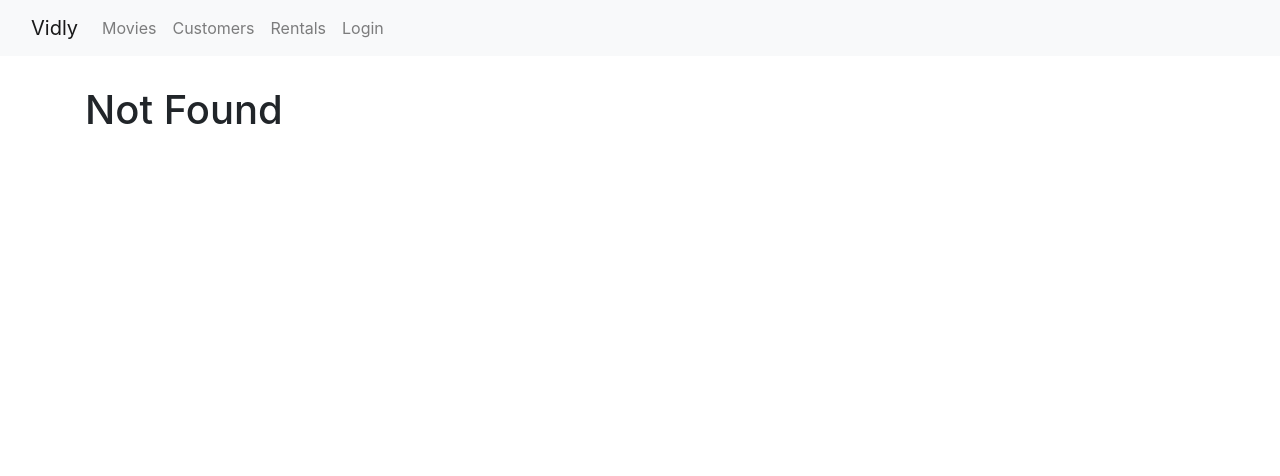
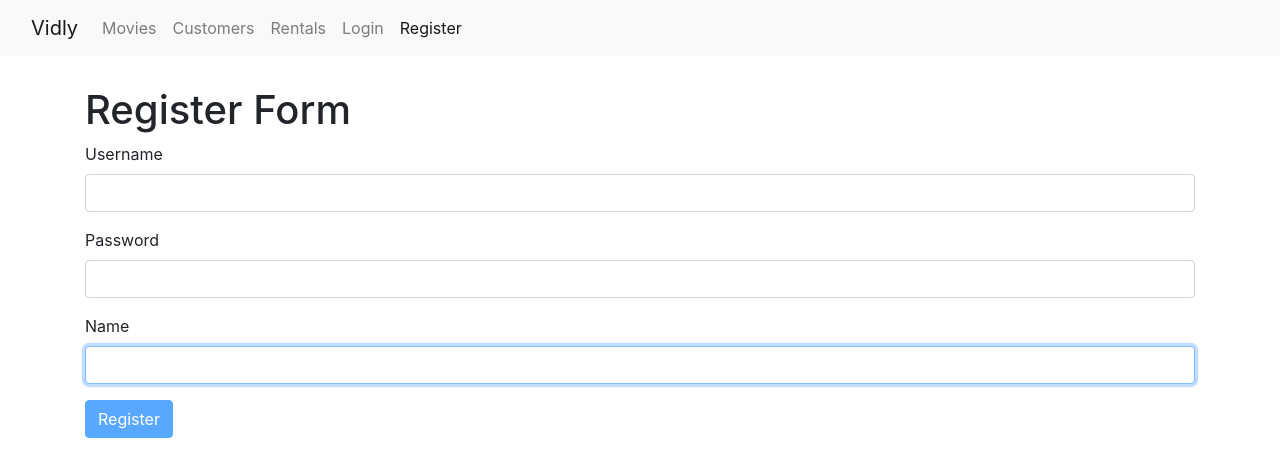
Before and after one commit to abram-stack/vidlyshop, a React (Create React App) app: page /register in a window 1280 px wide. Before the commit this address led to /not-found. Shown: the top 476 px of the page. Built offline with nearby package versions, Linux system fonts and the light colour scheme.

Commit message:
login, register form

```diff
--- a/src/App.js
+++ b/src/App.js
@@ -7,6 +7,7 @@
 import NavBar from './components/navBar';
 import MovieForm from './components/movieForm';
 import LoginForm from './components/loginForm';
+import RegisterForm from './components/registerForm';
 import './App.css';
 
 class App extends Component {
@@ -17,13 +18,14 @@
         <NavBar/>
         <main className='container'>
           <Switch>
+            <Route path='/register' component={RegisterForm}></Route>
             <Route path='/login' component={LoginForm}></Route>
             <Route path='/movies/:id' component={MovieForm}></Route>
             <Route path='/movies' component={Movies}></Route>
             <Route path='/customers' component={Customers}></Route>
             <Route path='/rentals' component={Rentals}></Route>
             <Route path='/not-found' component={notFound}></Route>
-            <Redirect from='/' to='Movies' exact></Redirect>
+            <Redirect from='/' to='movies' exact></Redirect>
             <Redirect to='/not-found'></Redirect>
           </Switch>
         </main>
--- /dev/null
+++ b/src/components/common/form.jsx
@@ -0,0 +1,83 @@
+import React, { Component } from 'react';
+import Joi from 'joi-browser'
+import Input from './input'
+
+class Form extends Component {
+  state = {
+    data: { },
+    errors: { }
+  }
+
+   validate = () => {
+    const options = {abortEarly: false}
+    const { error } = Joi.validate(this.state.data, this.schema, options);
+    if (!error) return null;
+
+    const errors = {};
+    for (let item of error.details)
+      // we iterate, each item we assign to errors object ie: errors.username = message
+      errors[item.path[0]] = item.message;
+
+    return errors;
+   }
+
+  validateProperty = ({ name, value }) => {
+    const obj = {[name]: value };
+    const schema = { [name]: this.schema[name] };
+
+    const { error } = Joi.validate(obj, schema);
+    return (error) ? error.details[0].message : null;
+  }
+
+
+   // replace e with dstructuring, e.currentTarget
+  handleChange = ({ currentTarget: input }) => {
+    const errors = { ...this.state.errors };
+    const errorMessage = this.validateProperty(input);
+    if (errorMessage) errors[input.name] = errorMessage;
+    else delete errors[input.name]; //because we want to clear the state
+
+    const data = { ...this.state.data };
+    data[input.name] = input.value; //assign data dynamically using [], independently instead of using .
+    this.setState({ data, errors });
+    console.log(data);
+  }
+
+  handleSubmit = (e) => {
+    e.preventDefault();
+    const errors = this.validate();
+    // we should return error, if no errors, we should return { },cause we cant return null
+    this.setState({ errors: errors || { }});
+    if (errors) return;
+
+    this.doSubmit();
+  }
+
+
+  renderButton(label) {
+    return (
+      <button
+        disabled={this.validate()}
+        className='btn btn-primary'>
+       {label}
+      </button>
+    );
+  }
+
+  renderInput(name, label, type='text') {
+     const { data, errors } = this.state;
+    return (
+      <Input
+        type={type}
+        name={name}
+        value={data[name]}
+        label={label}
+        onChange={this.handleChange}
+        error={errors[name]}
+     />
+    );
+
+  }
+}
+
+export default Form;
--- a/src/components/common/input.jsx
+++ b/src/components/common/input.jsx
@@ -1,6 +1,6 @@
 import React, { Component } from 'react';
 
-const Input = ({ name, label, value, error, onChange }) => {
+const Input = ({ name, label, error, ...rest }) => {
   return (
     <div className="form-group">
       <label htmlFor={name}>
@@ -8,10 +8,9 @@
       </label>
       <input
         autoFocus
+        {...rest}
         name={name}
-        value={value}
-        onChange={onChange}
-        id={name} type="text"
+        id={name}
         className="form-control"
       />
       {/* if error is truthy then execute */}
--- a/src/components/loginForm.jsx
+++ b/src/components/loginForm.jsx
@@ -1,19 +1,16 @@
 import React, { Component } from 'react';
 import Joi from 'joi-browser'
-import Input from './common/input';
-import { result } from 'lodash';
+import Form from './common/form'
 
-class LoginForm extends Component {
-  // username = React.createRef()
-
+class LoginForm extends Form {
   state = {
-    account: {
+    data: {
       username: '',
       password: ''
     },
-    errors: {
-      // username: 'username is required. ie. username, map account dynamically
-    }
+    errors: { }
+      // username: 'username is required. ie. username, map data dynamically
+
   }
 
   schema = {
@@ -21,79 +18,19 @@
     password: Joi.string().required().label('Password')
   };
 
-  validate = () => {
-    const options = {abortEarly: false}
-    const { error } = Joi.validate(this.state.account, this.schema, options);
-    if (!error) return null;
 
-    const errors = {};
-    for (let item of error.details)
-      // we iterate, each item we assign to errors object ie: errors.username = message
-      errors[item.path[0]] = item.message;
-
-    return errors;
+  doSubmit = () => {
+    console.log('fomr submitted');
   }
 
-  handleSubmit = (e) => {
-    e.preventDefault();
-
-
-    const errors = this.validate();
-    // we got error returned
-    this.setState({ errors});
-
-    if (errors) return;
-
-    // call the server
-    // in react, we dont use DOM element directly to get access to user element, we use REFERENCE
-    // rule of thumb : minimize reference.
-    // const username = this.username.current.value;
-    console.log('submitted');
-  }
-
-  validateProperty = ({ name, value }) => {
-    const obj = {[name]: value };
-    const schema = { [name]: this.schema[name] };
-
-    const { error } = Joi.validate(obj, schema);
-    return (error) ? error.details[0].message : null;
-  }
-
-
-  // replace e with dstructuring, e.currentTarget
-  handleChange = ({ currentTarget: input }) => {
-    const errors = { ...this.state.errors };
-    const errorMessage = this.validateProperty(input);
-    if (errorMessage) errors[input.name] = errorMessage;
-    else delete errors[input.name]; //because we want to clear the state
-
-    const account = { ...this.state.account };
-    account[input.name] = input.value; //assign account dynamically using [], independently instead of using .
-    this.setState({ account, errors });
-  }
-
-
   render() {
-    const { account, errors } = this.state;
     return (
       <div>
         <h1>Login</h1>
         <form onSubmit={ this.handleSubmit }>
-          <Input
-            name='username'
-            value={account.username}
-            label='Username'
-            onChange={this.handleChange}
-            error={errors.username}
-          />
-          <Input
-            name='password'
-            value={account.password}
-            label='Password'
-            onChange={this.handleChange}
-            error={errors.password}
-          />
-        <button className='btn btn-primary'>Submit</button>
+          {this.renderInput('username', 'Username')}
+          {this.renderInput('password', 'Password', 'password')}
+          {this.renderButton('Login')}
         </form>
 
       </div>
--- a/src/components/movies.jsx
+++ b/src/components/movies.jsx
@@ -1,4 +1,5 @@
 import React, { Component } from 'react';
+import { Link } from 'react-router-dom';
 import { paginate } from '../utils/paginate';
 import Pagination from './common/pagination'
 import ListGroup from './common/listGroup';
@@ -73,10 +74,11 @@
     const { currentPage, pageSize, sortColumn } = this.state
     const { length: count } = this.state.movies;
 
-    if(count === 0)
+    if (count === 0)
       return <p>There are no movies in the database.</p>
 
-    const {totalCount, data: movies} = this.getPagedData();
+    const { totalCount, data: movies } = this.getPagedData();
+
 
     return (
       <div className='row'>
@@ -88,6 +90,13 @@
             />
         </div>
         <div className="col">
+          <Link
+            to='/movies/new'
+            className='btn btn-primary'
+            style={{marginBottom: 20}}
+          >
+            New Movie
+          </Link>
           <p>Showing {totalCount} movies in the database.</p>
           <MoviesTable
             movies={movies}
@@ -97,7 +106,7 @@
             onSort={this.handleSort}
           />
           <Pagination itemsCount={totalCount} pageSize={pageSize} onPageChange={this.handlePageChange} currentPage={currentPage}/>
-          </div>
+        </div>
       </div >
     )
   }
--- a/src/components/navBar.jsx
+++ b/src/components/navBar.jsx
@@ -45,6 +45,11 @@
                 Login
               </NavLink>
             </li>
+            <li className="nav-item">
+              <NavLink className="nav-link" to="/register">
+                Register
+              </NavLink>
+            </li>
           </ul>
         </div>
       </div>
--- /dev/null
+++ b/src/components/registerForm.jsx
@@ -0,0 +1,42 @@
+import React, { Component } from 'react';
+import Joi  from 'joi-browser';
+import Form from './common/form';
+
+class RegisterForm extends Form {
+  state = {
+    data: {
+      username: '',
+      password: '',
+      name:''
+    },
+    errors: {}
+  }
+
+  schema = {
+    username: Joi.string().email().required().label('Username'),
+    password: Joi.string().required().label('Password'),
+    name: Joi.string().required().label('Name')
+  }
+
+  doSubmit = () => {
+    console.log('register');
+  }
+
+  render() {
+    return (
+      <div>
+        <h1>Register Form</h1>
+        <form onSubmit={this.handleSubmit}>
+          {this.renderInput('username', 'Username')}
+          {this.renderInput('password', 'Password', 'password')}
+          {this.renderInput('name', 'Name')}
+          {this.renderButton('Register')}
+        </form>
+
+      </div>
+
+    );
+  }
+}
+
+export default RegisterForm;
```
